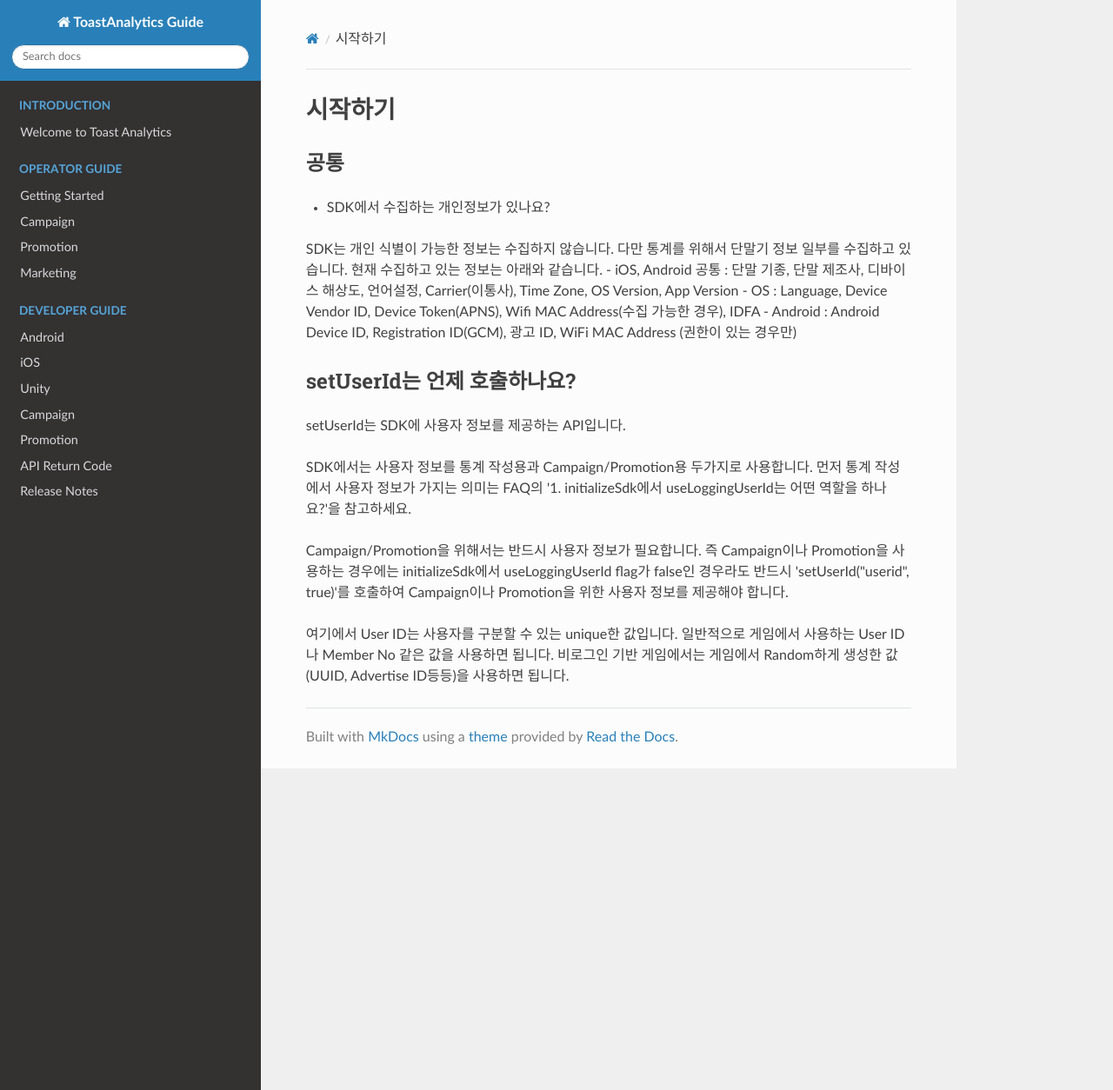
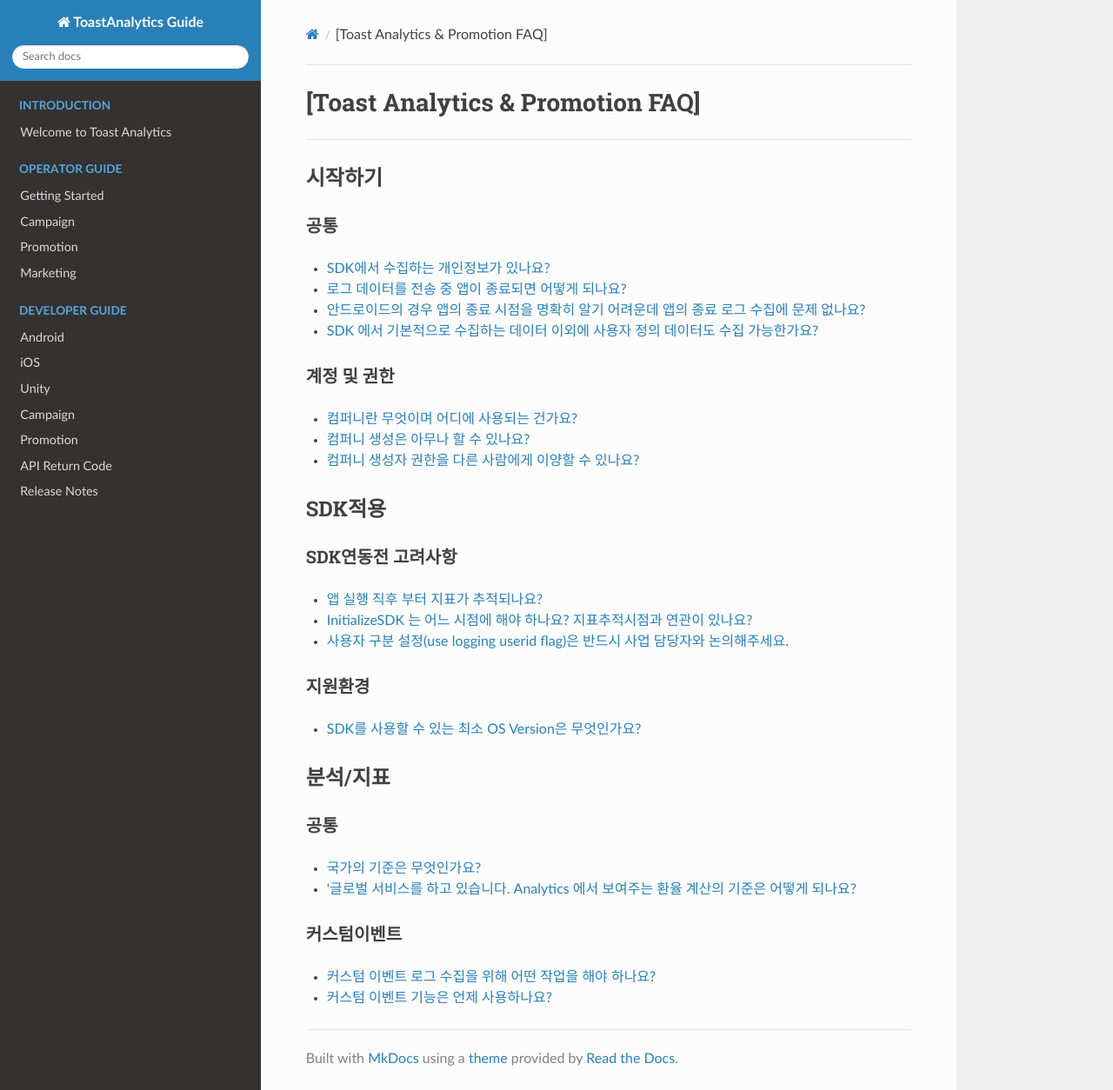
Before and after one commit to ToastAnalytics/ToastAnalytics, an MkDocs documentation site: the page built from docs/FAQ/FAQ.md, in a window 1280 px wide and 1254 px high. Shown: the whole window at 87% size. Built offline with MkDocs 1.6.1, drawn with Linux system fonts in a browser that asks for light colours; nearby versions of some CDN libraries; old or Windows-style settings are respelled for this version of MkDocs.

Commit message:
Update FAQ.md

```diff
--- a/docs/FAQ/FAQ.md
+++ b/docs/FAQ/FAQ.md
@@ -1,23 +1,35 @@
+# [Toast Analytics & Promotion FAQ]
+***
 
-# 시작하기
+## 시작하기
+### 공통
+* [SDK에서 수집하는 개인정보가 있나요?](Crash 발생시 조치방법)
+* [로그 데이터를 전송 중 앱이 종료되면 어떻게 되나요? ](Crash 발생시 조치방법)
+* [안드로이드의 경우 앱의 종료 시점을 명확히 알기 어려운데 앱의 종료 로그 수집에 문제 없나요?](API별 주요 Parameter 설명)
+* [SDK 에서 기본적으로 수집하는 데이터 이외에 사용자 정의 데이터도 수집 가능한가요?](API별 주요 Parameter 설명)
 
-## 공통
-
-* SDK에서 수집하는 개인정보가 있나요?
-
-SDK는 개인 식별이 가능한 정보는 수집하지 않습니다. 다만 통계를 위해서 단말기 정보 일부를 수집하고 있습니다. 현재 수집하고 있는 정보는 아래와 같습니다.
-- iOS, Android 공통 : 단말 기종, 단말 제조사, 디바이스 해상도, 언어설정, Carrier(이통사), Time Zone, OS Version, App Version
-- OS : Language, Device Vendor ID, Device Token(APNS), Wifi MAC Address(수집 가능한 경우), IDFA
-- Android : Android Device ID, Registration ID(GCM), 광고 ID, WiFi MAC Address (권한이 있는 경우만)
+###계정 및 권한
+* [컴퍼니란 무엇이며 어디에 사용되는 건가요?](Store에서 가져온 상품 가격 정보를 tracePurhcase에서 사용하기)
+* [컴퍼니 생성은 아무나 할 수 있나요?](Campaign 적용하기)
+* [컴퍼니 생성자 권한을 다른 사람에게 이양할 수 있나요?](Unity로 제작된 Android게임에서 Campaign 노출 후 버튼이 클릭되지 않는 경우 조치방법)
 
 
-## setUserId는 언제 호출하나요?
+## SDK적용
+### SDK연동전 고려사항
+* [앱 실행 직후 부터 지표가 추적되나요?](인벤토리 PromotiON 테스트)
+* [InitializeSDK 는 어느 시점에 해야 하나요? 지표추적시점과 연관이 있나요?](타겟 PromotiON 테스트)
+* [사용자 구분 설정(use logging userid flag)은 반드시 사업 담당자와 논의해주세요.](isPromotionAvailable() 함수의 결과가 False인 경우 확인항목)
 
-setUserId는 SDK에 사용자 정보를 제공하는 API입니다.
+### 지원환경
+* [SDK를 사용할 수 있는 최소 OS Version은 무엇인가요?](인벤토리 PromotiON 테스트)
 
-SDK에서는 사용자 정보를 통계 작성용과 Campaign/Promotion용 두가지로 사용합니다.
-먼저 통계 작성에서 사용자 정보가 가지는 의미는 FAQ의 '1. initializeSdk에서 useLoggingUserId는 어떤 역할을 하나요?'을 참고하세요.
 
-Campaign/Promotion을 위해서는 반드시 사용자 정보가 필요합니다. 즉 Campaign이나 Promotion을 사용하는 경우에는 initializeSdk에서 useLoggingUserId flag가 false인 경우라도 반드시 'setUserId("userid", true)'를 호출하여 Campaign이나 Promotion을 위한 사용자 정보를 제공해야 합니다.
+## 분석/지표
+### 공통
+* [국가의 기준은 무엇인가요?](인벤토리 PromotiON 테스트)
+* ['글로벌 서비스를 하고 있습니다. Analytics 에서 보여주는 환율 계산의 기준은 어떻게 되나요?](인벤토리 PromotiON 테스트)
 
-여기에서 User ID는 사용자를 구분할 수 있는 unique한 값입니다. 일반적으로 게임에서 사용하는 User ID나 Member No 같은 값을 사용하면 됩니다. 비로그인 기반 게임에서는 게임에서 Random하게 생성한 값(UUID, Advertise ID등등)을 사용하면 됩니다.
+
+### 커스텀이벤트
+* [커스텀 이벤트 로그 수집을 위해 어떤 작업을 해야 하나요?](인벤토리 PromotiON 테스트)
+* [커스텀 이벤트 기능은 언제 사용하나요? ](인벤토리 PromotiON 테스트)
```
